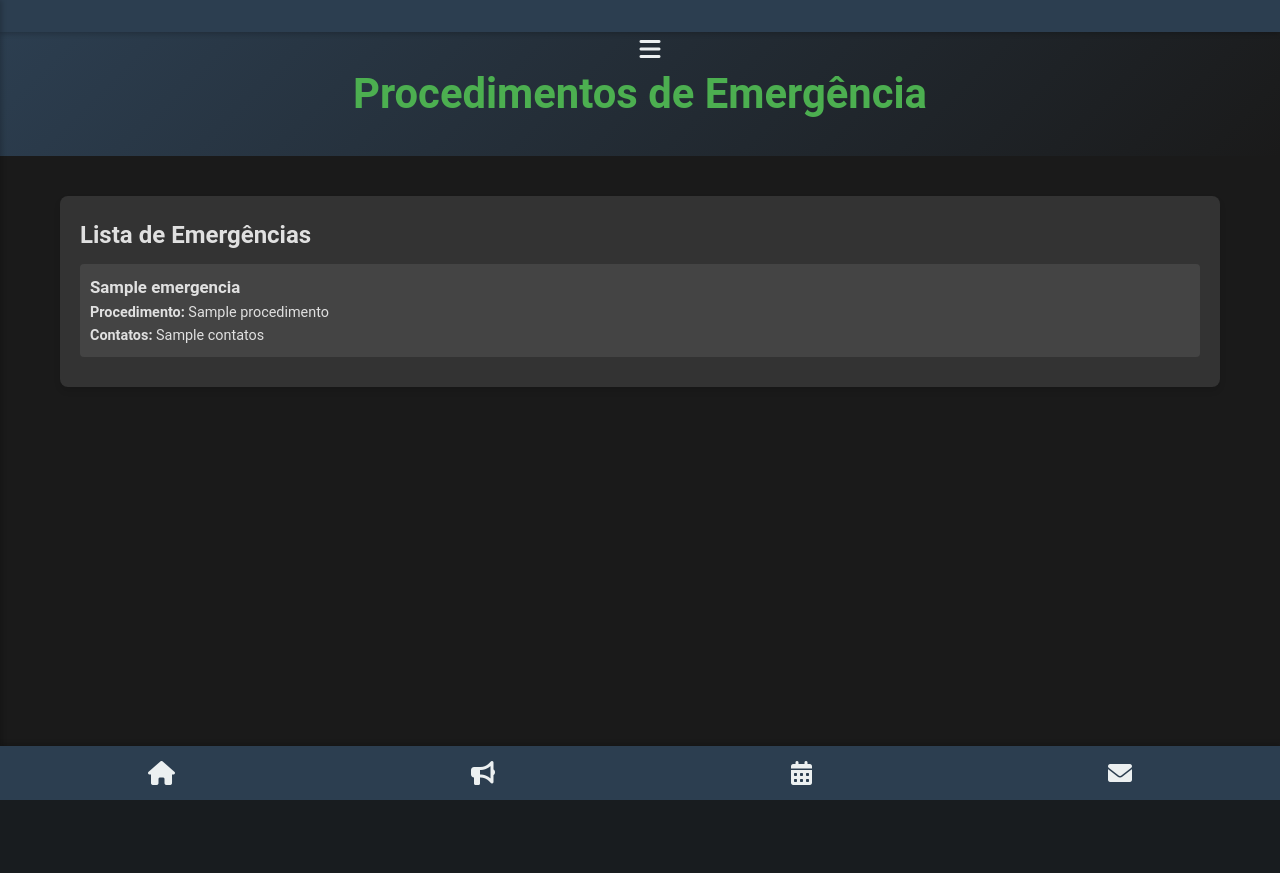
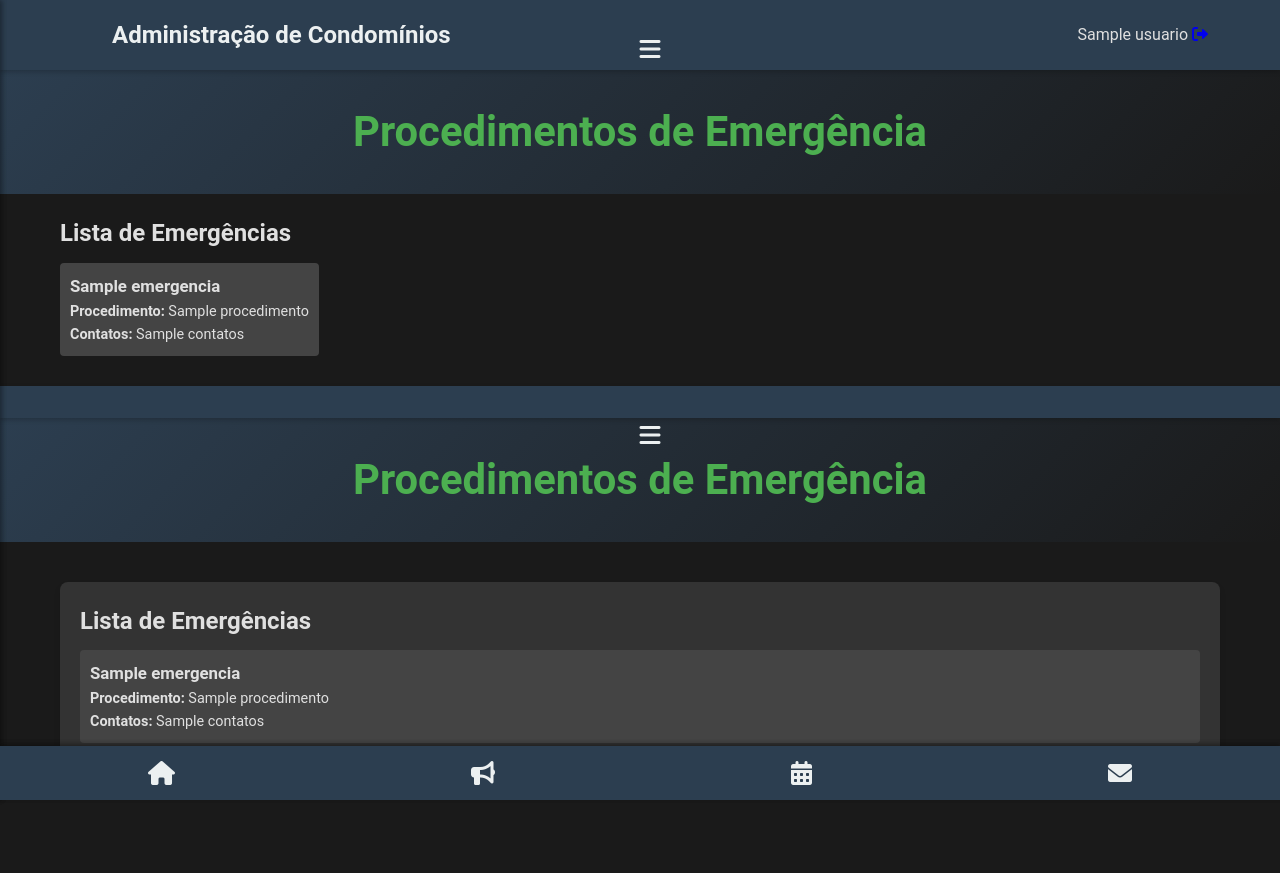
Before and after one commit to Sthsantos/AppCondominio, a Flask app: template templates/emergencias.html in a window 1280 px wide. Before the commit the page ends 800 px from the top, so only its background shows below. Run offline with Flask 3, Linux system fonts and the light colour scheme; the template is opened without the code that fills it: most values are stand-ins (such as "Sample title", 1, 10 or a date in 2020).

Commit message:
Update emergencias.html

```diff
--- a/templates/emergencias.html
+++ b/templates/emergencias.html
@@ -1,4 +1,105 @@
 <!DOCTYPE html>
+<html lang="pt-BR">
+<head>
+    <meta charset="UTF-8">
+    <meta name="viewport" content="width=device-width, initial-scale=1.0">
+    <title>Emergências - Administração de Condomínios</title>
+    <link rel="stylesheet" href="{{ url_for('static', filename='style.css') }}">
+    <link rel="stylesheet" href="https://cdnjs.cloudflare.com/ajax/libs/font-awesome/6.0.0-beta3/css/all.min.css">
+    <script>
+        function toggleSidebar() {
+            const sidebar = document.querySelector('.sidebar');
+            sidebar.classList.toggle('open');
+        }
+    </script>
+</head>
+<body>
+    <!-- Cabeçalho Fixo -->
+    <header>
+        <div class="navbar">
+            <button class="sidebar-toggle" onclick="toggleSidebar()">
+                <i class="fas fa-bars"></i>
+            </button>
+            <div class="logo">Administração de Condomínios</div>
+            <div class="user-info">
+                {% if usuario %}
+                    <span>{{ usuario['nome'] }}</span>
+                    <a href="{{ url_for('logout') }}" class="logout-icon"><i class="fas fa-sign-out-alt"></i></a>
+                {% endif %}
+            </div>
+        </div>
+    </header>
+
+    <!-- Menu Lateral -->
+    <nav class="sidebar">
+        <ul>
+            <li><a href="{{ url_for('index') }}"><i class="fas fa-home"></i> Início</a></li>
+            <li><a href="{{ url_for('perfil') }}"><i class="fas fa-user"></i> Perfil</a></li>
+            <li><a href="{{ url_for('configuracoes') }}"><i class="fas fa-cog"></i> Configurações</a></li>
+            <li><a href="{{ url_for('manutencao') }}"><i class="fas fa-wrench"></i> Manutenção</a></li>
+            <li><a href="{{ url_for('pagamentos') }}"><i class="fas fa-money-bill-wave"></i> Pagamentos</a></li>
+            <li><a href="{{ url_for('correspondencias') }}"><i class="fas fa-envelope"></i> Correspondências</a></li>
+            <li><a href="{{ url_for('feedback') }}"><i class="fas fa-comments"></i> Feedback</a></li>
+            <li><a href="{{ url_for('moradores') }}"><i class="fas fa-users"></i> Moradores</a></li>
+            <li><a href="{{ url_for('forum') }}"><i class="fas fa-comment-dots"></i> Fórum</a></li>
+            <li><a href="{{ url_for('anuncios') }}"><i class="fas fa-bullhorn"></i> Anúncios</a></li>
+            {% if session.get('tipo_usuario') == 'admin' %}
+                <li><a href="{{ url_for('comunicacao') }}"><i class="fas fa-bullhorn"></i> Comunicação</a></li>
+                <li><a href="{{ url_for('relatorios') }}"><i class="fas fa-chart-bar"></i> Relatórios</a></li>
+                <li><a href="{{ url_for('estacionamento') }}"><i class="fas fa-car"></i> Estacionamento</a></li>
+                <li><a href="{{ url_for('emergencias') }}"><i class="fas fa-exclamation-triangle"></i> Emergências</a></li>
+                <li><a href="{{ url_for('cadastro_moradores') }}"><i class="fas fa-user-plus"></i> Cadastro de Moradores</a></li>
+            {% endif %}
+            <li><a href="{{ url_for('logout') }}"><i class="fas fa-sign-out-alt"></i> Sair</a></li>
+        </ul>
+    </nav>
+
+    <!-- Conteúdo Principal -->
+    <main class="emergencias-page">
+        <section class="hero">
+            <h1 class="animate-text">Procedimentos de Emergência</h1>
+        </section>
+        <div class="content">
+            <div class="emergencias-list-container">
+                <h2>Lista de Emergências</h2>
+                <ul class="emergencias-list">
+                    {% if emergencias|length > 0 %}
+                        {% for emergencia in emergencias %}
+                            <li>
+                                <h3>{{ emergencia['titulo'] }}</h3>
+                                <p><strong>Procedimento:</strong> {{ emergencia['procedimento'] }}</p>
+                                <p><strong>Contatos:</strong> {{ emergencia['contatos'] }}</p>
+                            </li>
+                        {% endfor %}
+                    {% else %}
+                        <li class="no-data">Nenhum procedimento de emergência registrado.</li>
+                    {% endif %}
+                </ul>
+            </div>
+        </div>
+    </main>
+
+    <!-- Barra Inferior -->
+    <nav class="bottom-nav">
+        <a href="{{ url_for('index') }}" class="{% if request.endpoint == 'index' %}active{% endif %}">
+            <i class="fas fa-home"></i>
+            <span>Início</span>
+        </a>
+        <a href="{{ url_for('anuncios') }}" class="{% if request.endpoint == 'anuncios' %}active{% endif %}">
+            <i class="fas fa-bullhorn"></i>
+            <span>Anúncios</span>
+        </a>
+        <a href="{{ url_for('reservas') }}" class="{% if request.endpoint == 'reservas' %}active{% endif %}">
+            <i class="fas fa-calendar-alt"></i>
+            <span>Reservas</span>
+        </a>
+        <a href="{{ url_for('comunicacao') }}" class="{% if request.endpoint == 'comunicacao' %}active{% endif %}">
+            <i class="fas fa-envelope"></i>
+            <span>Mensagens</span>
+        </a>
+    </nav>
+</body>
+</html><!DOCTYPE html>
 <html lang="pt-BR">
 <head>
     <meta charset="UTF-8">
```
